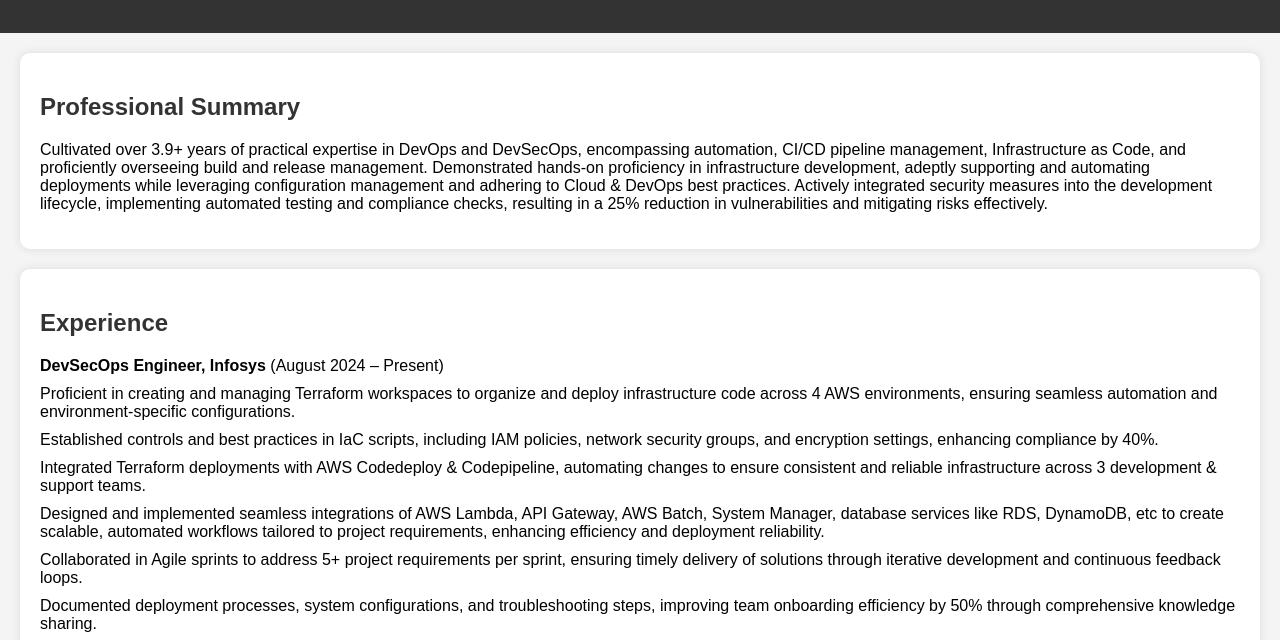
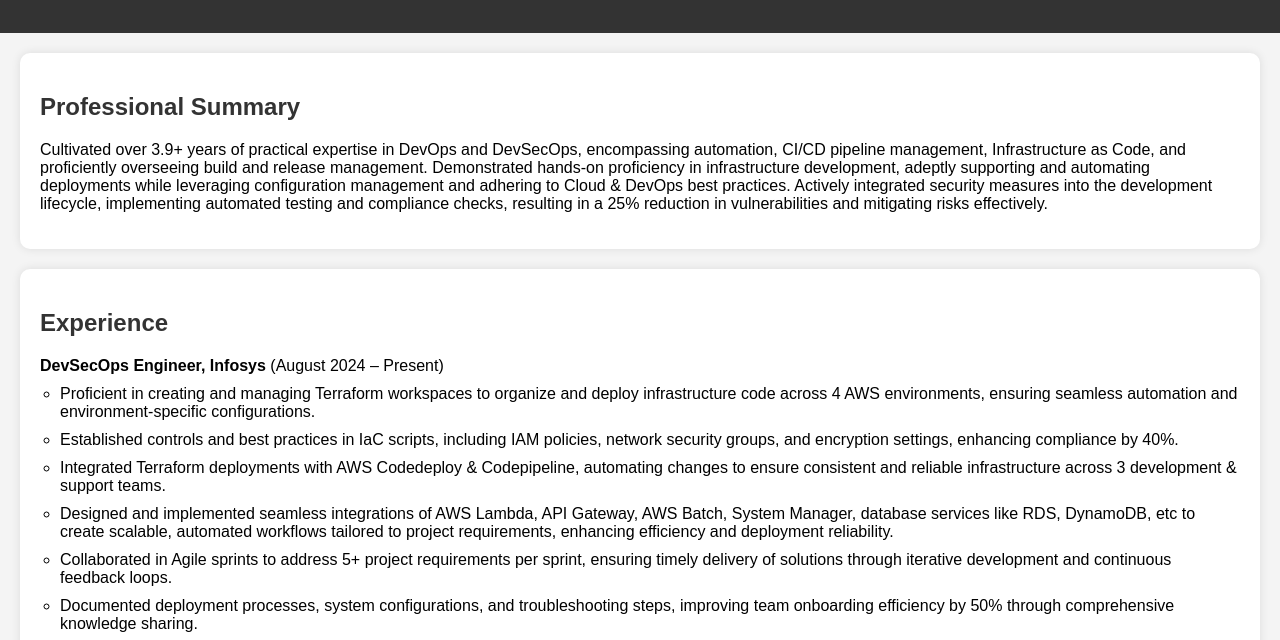
Before and after one commit to vineetranaji/vineetrana-profile.github.io, a plain HTML site: page index.html in a window 1280 px wide. Shown: the part 94-734 px from the top of the page. Drawn offline with Linux system fonts and the light colour scheme.

Commit message:
Update index.html

```diff
--- a/index.html
+++ b/index.html
@@ -70,7 +70,7 @@
         <h2>Experience</h2>
         <ul>
             <li><strong>DevSecOps Engineer, Infosys</strong> (August 2024 – Present)
-                <ul>
+                <ul style="list-style-type: circle; padding-left: 20px;">
                     <li>Proficient in creating and managing Terraform workspaces to organize and deploy infrastructure code across 4 AWS environments, ensuring seamless automation and environment-specific configurations.</li>
                     <li>Established controls and best practices in IaC scripts, including IAM policies, network security groups, and encryption settings, enhancing compliance by 40%.</li>
                     <li>Integrated Terraform deployments with AWS Codedeploy & Codepipeline, automating changes to ensure consistent and reliable infrastructure across 3 development & support teams.</li>
```
